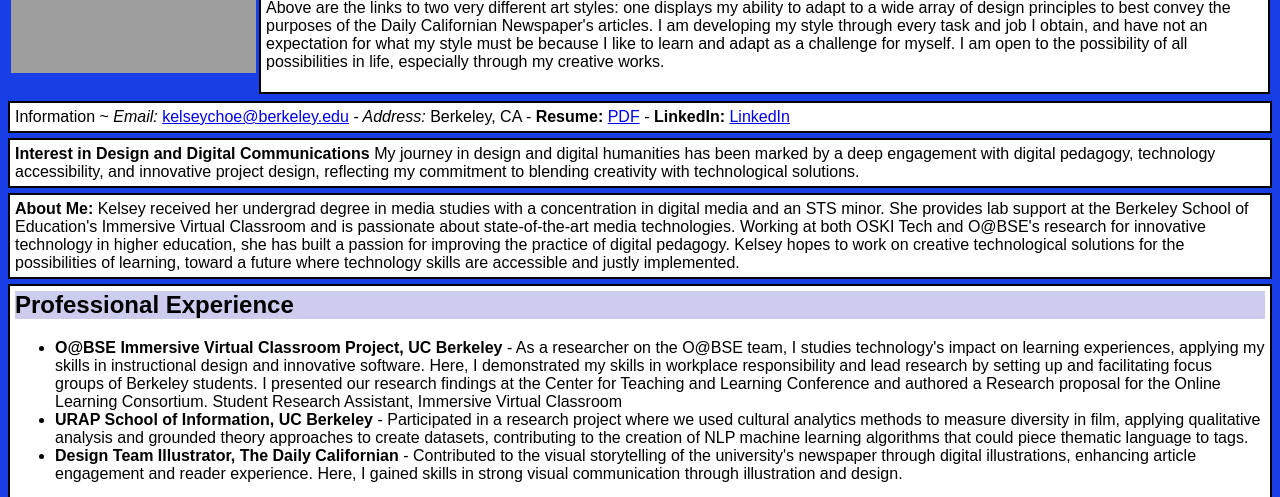
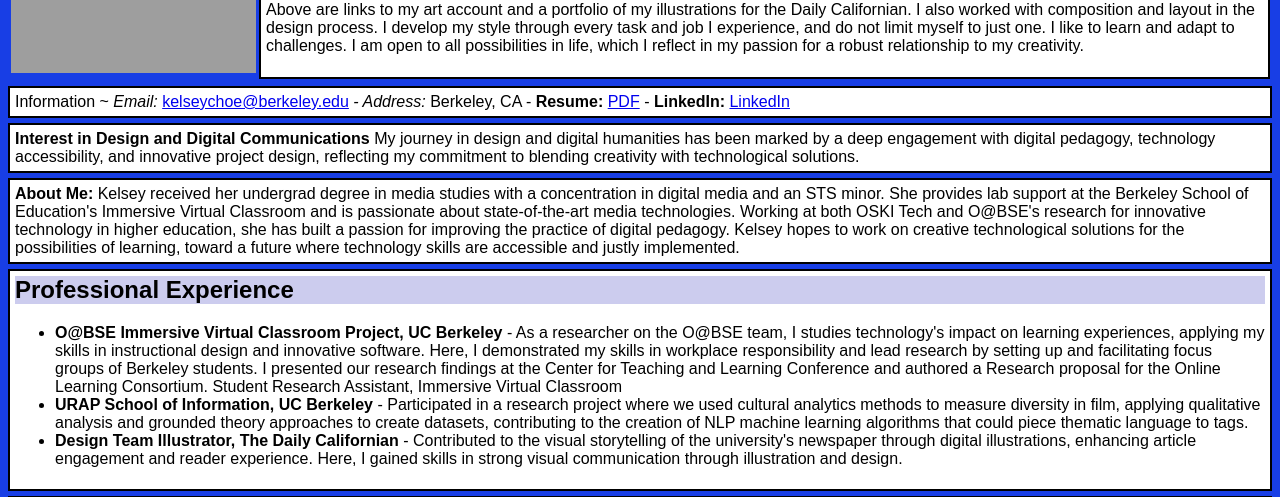
Before and after one commit to wistfulme0w/github.io, a plain HTML site: page index.html in a window 1280 px wide. Shown: the part 238-735 px from the top of the page. Drawn offline with Linux system fonts and the light colour scheme; grey boxes are pictures that could not be loaded.

Commit message:
edit text

```diff
--- a/index.html
+++ b/index.html
@@ -14,7 +14,7 @@
                             <a href="photos/DailyCalifornianDesignPortfolio.pdf" target="_blank">Design Portfolio</a><br/>
                             <a href="https://www.instagram.com/wistfulme0w/" target="_blank">Doodle/Art Instagram</a><br/>
                             <a href="writing.html" target="_blank">Writing Portfolio</a><br/>
-                            <p style="font-size: 16px;">Above are the links to two very different art styles: one displays my ability to adapt to a wide array of design principles to best convey the purposes of the Daily Californian Newspaper's articles. I am developing my style through every task and job I obtain, and have not an expectation for what my style must be because I like to learn and adapt as a challenge for myself. I am open to the possibility of all possibilities in life, especially through my creative works. </b>
+                            <p style="font-size: 16px;"> Above are links to my art account and a portfolio of my illustrations for the Daily Californian. I also worked with composition and layout in the design process. I develop my style through every task and job I experience, and do not limit myself to just one. I like to learn and adapt to challenges. I am open to all possibilities in life, which I reflect in my passion for a robust relationship to my creativity. </b>
                     </tr>
                 </table>
                 <div class="box">
```
Also changed, not shown: 1 other file.
